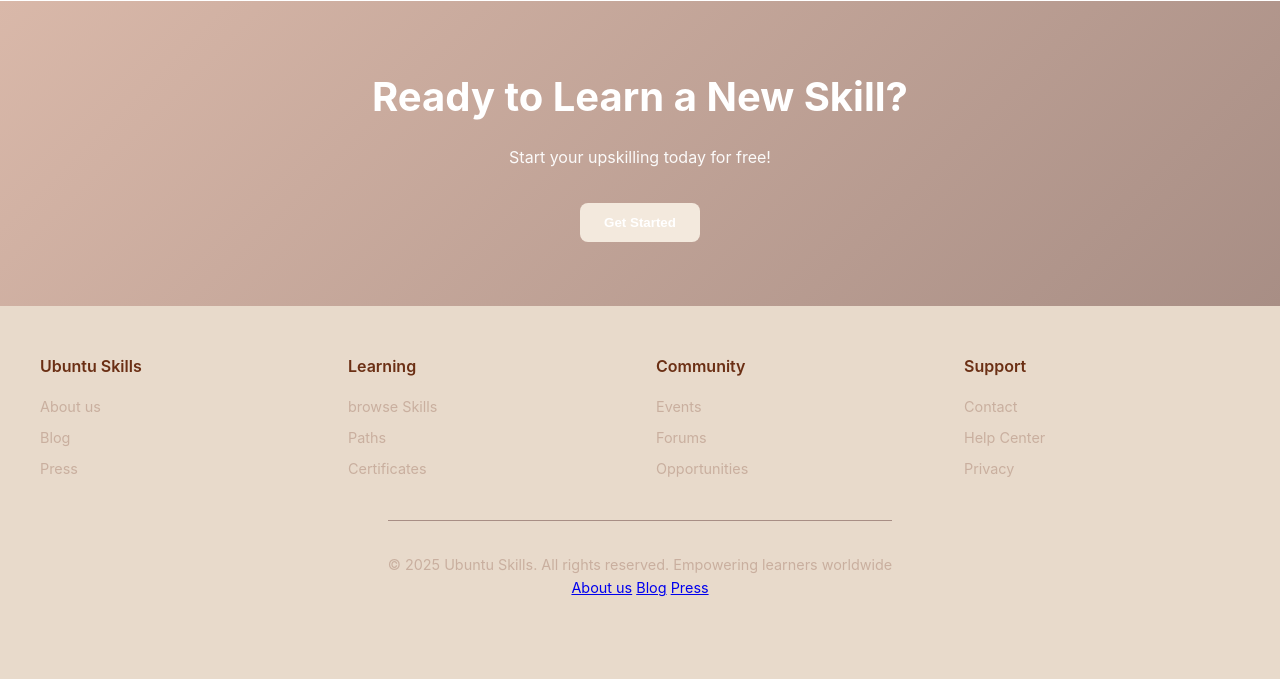
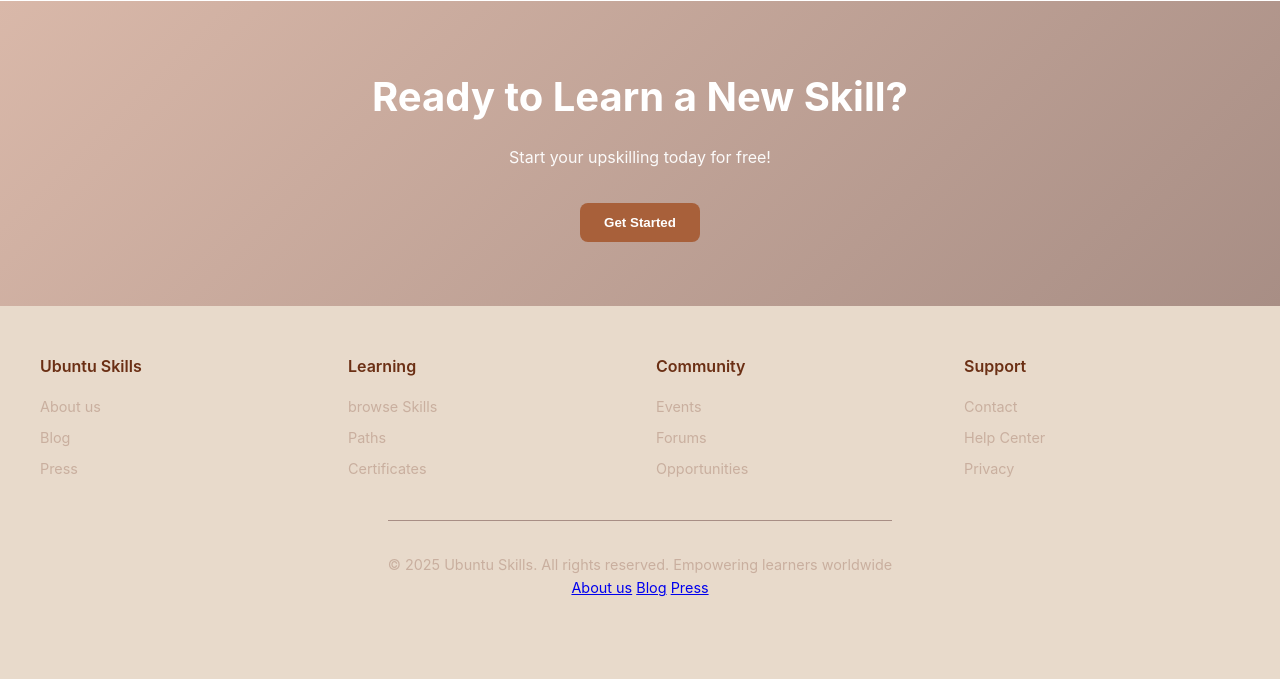
Before and after one commit to AishaNoku/UbuntuTheSkillTrainer, a PHP site: page /index.php in a window 1280 px wide. Shown: the part 2098-2777 px from the top of the page. Run offline with PHP 8.4, Linux system fonts and the light colour scheme.

Commit message:
fix buttons on home header for visibility

```diff
--- a/styles.css
+++ b/styles.css
@@ -108,7 +108,7 @@ nav a:hover {
 }
 
 .btn-primary {
-  background-color: var(--primary);
+  background-color: var(--accent);
   color: var(--white);
 }
 
@@ -460,6 +460,14 @@ nav a:hover {
   margin-bottom: 2rem;
   opacity: 0.95;
 }
+.cta .btn-primary{
+  background-color: var(--accent);
+  color: var(--white);
+}
+.cta .btn-primary:hover{
+  background-color: var(--white);
+  color:var(--accent);
+}
 
 
 /* ==================================== */
```
